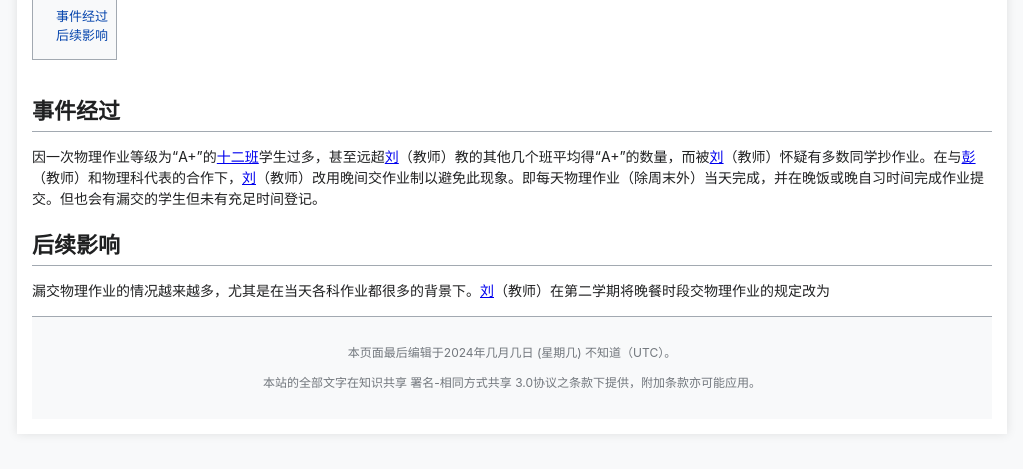
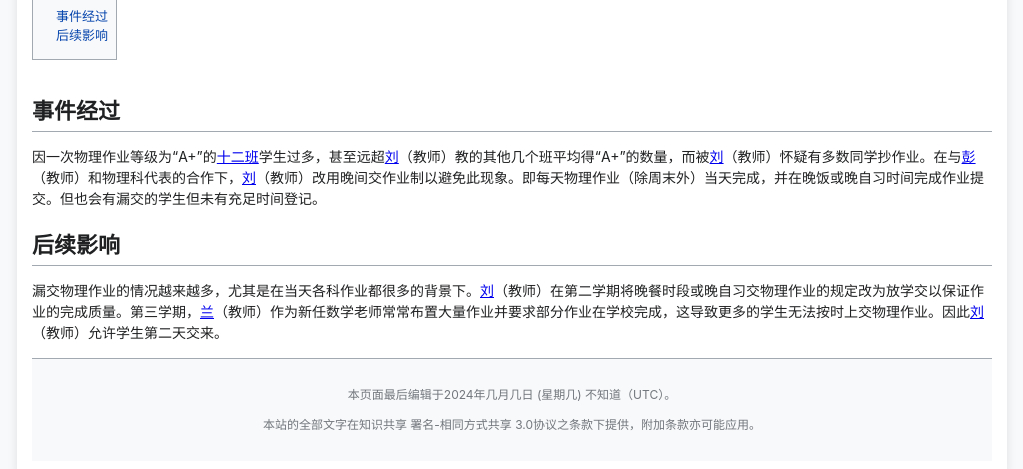
Before and after one commit to hljhlj121311/chaozuoye.GitHub.io, a plain HTML site: page index.html in a window 1280 px wide. Shown: the part 197-666 px from the top of the page, without its empty margins (128-1151 px from the left). Drawn offline with Linux system fonts and the light colour scheme.

Commit message:
Update index.html

```diff
--- a/index.html
+++ b/index.html
@@ -214,7 +214,7 @@
 
 
         <h2 id="section2">后续影响</h2>
-        <p>漏交物理作业的情况越来越多，尤其是在当天各科作业都很多的背景下。<a href="https://liuzhe.pages.dev/">刘</a>（教师）在第二学期将晚餐时段交物理作业的规定改为</p>
+        <p>漏交物理作业的情况越来越多，尤其是在当天各科作业都很多的背景下。<a href="https://liuzhe.pages.dev/">刘</a>（教师）在第二学期将晚餐时段或晚自习交物理作业的规定改为放学交以保证作业的完成质量。第三学期，<a href="https://lp-github-io.pages.dev/">兰</a>（教师）作为新任数学老师常常布置大量作业并要求部分作业在学校完成，这导致更多的学生无法按时上交物理作业。因此<a href="https://liuzhe.pages.dev/">刘</a>（教师）允许学生第二天交来。</p>
 
 
 
```
